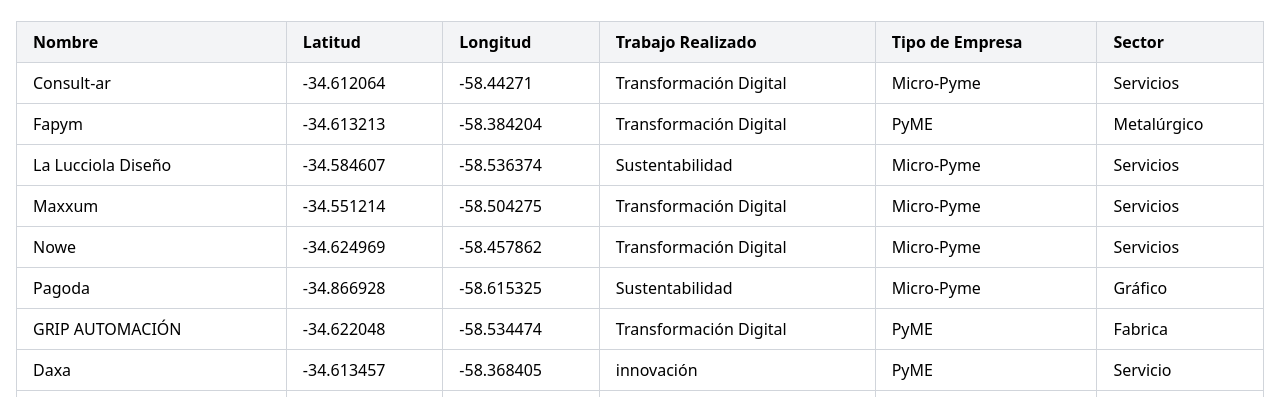
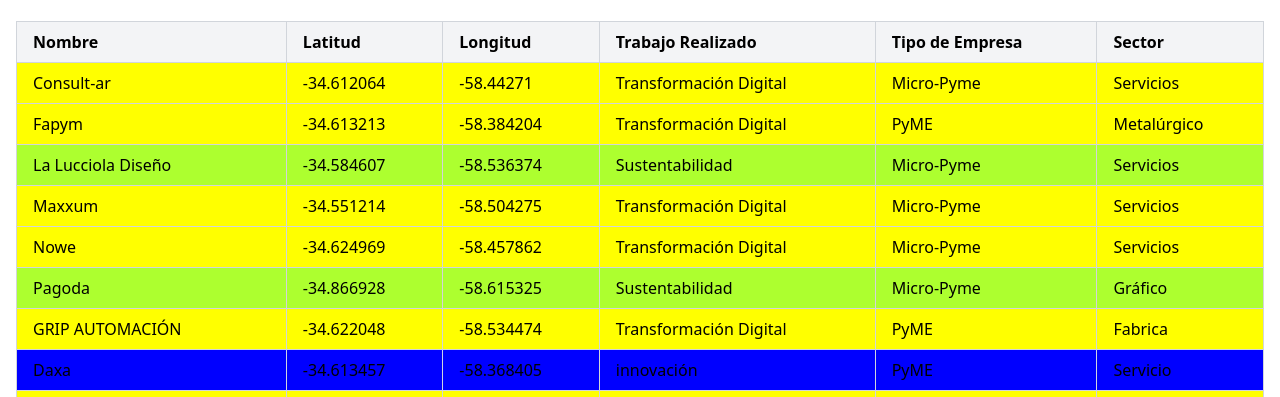
Before and after one commit to MaximoArceci/PyMES-transformacionDigital, a SvelteKit app in the folder frontend/: page /pymes in a window 1280 px wide. Shown: the part 555-952 px from the top of the page. Built offline with nearby package versions, Linux system fonts and the light colour scheme.

Commit message:
LIsta con colores

```diff
--- a/frontend/src/routes/pymes/+page.svelte
+++ b/frontend/src/routes/pymes/+page.svelte
@@ -105,7 +105,9 @@
     </thead>
     <tbody>
       {#each coordenadas as pyme (pyme.name)}
-        <tr>
+      <tr class:green={pyme.trabajoRealizado === 'Sustentabilidad'}
+          class:blue={pyme.trabajoRealizado === 'innovación'}
+          class:yellow={pyme.trabajoRealizado === 'Transformación Digital'}>
           <td class="border border-gray-300 px-4 py-2">{pyme.name}</td>
           <td class="border border-gray-300 px-4 py-2">{pyme.lat}</td>
           <td class="border border-gray-300 px-4 py-2">{pyme.lng}</td>
@@ -117,3 +119,15 @@
     </tbody>
   </table>
 </div>
+
+<style>
+  .green {
+    background-color: greenyellow;
+  }
+  .yellow {
+    background-color: yellow;
+  }
+  .blue {
+    background-color: blue;
+  }
+</style>
```
